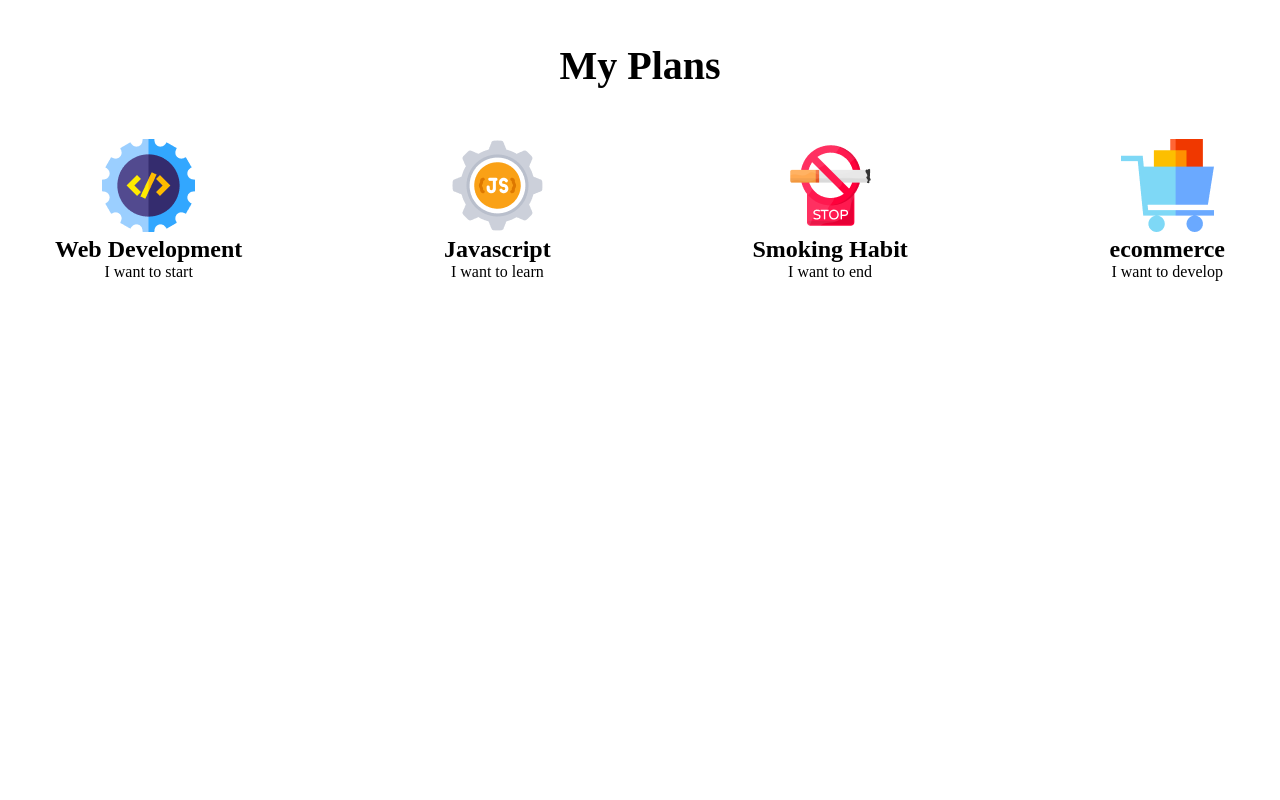
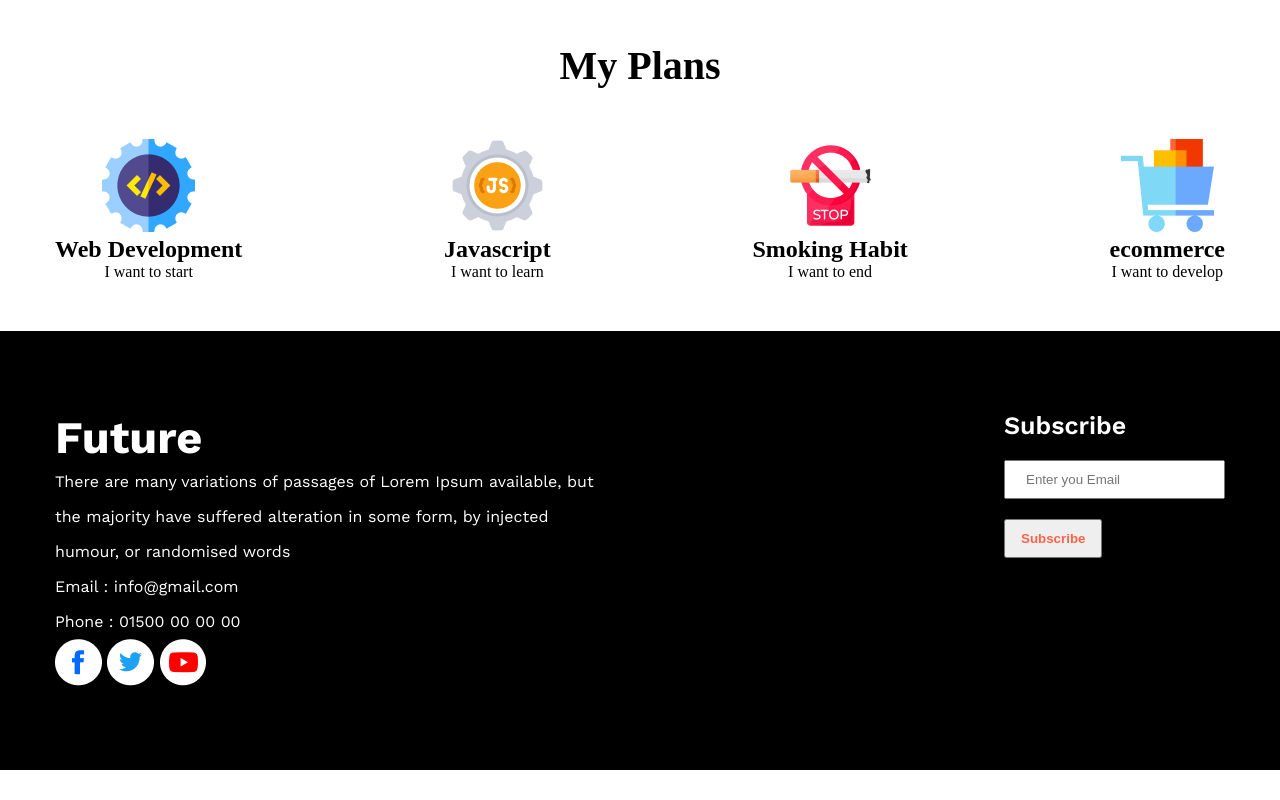
Before and after one commit to reaz950/new-year, a plain HTML site: page index.html in a window 1280 px wide. Shown: the part 1355-2155 px from the top of the page. Before the commit the page ends 1686 px from the top, so only its background shows below. Drawn offline with nearby package versions, Linux system fonts and the light colour scheme.

```diff
--- a/index.html
+++ b/index.html
@@ -1,10 +1,10 @@
 <!DOCTYPE html>
 <html lang="en">
   <head>
-    <meta charset="UTF-8">
-    <meta http-equiv="X-UA-Compatible" content="IE=edge">
-    <meta name="viewport" content="width=device-width, initial-scale=1.0">
-    <link rel="stylesheet" href="style.css">
+    <meta charset="UTF-8" />
+    <meta http-equiv="X-UA-Compatible" content="IE=edge" />
+    <meta name="viewport" content="width=device-width, initial-scale=1.0" />
+    <link rel="stylesheet" href="style.css" />
     <title>Asserment-01</title>
   </head>
   <body>
@@ -13,28 +13,35 @@
 
     <!-- Header part start -->
     <header>
-
-        <section id="banner" >
+      <section id="banner">
         <div class="container">
-                <h1 class="banner-title"><span>All Thinks Are</span><span>Possible If You</span> believe</h1>
-                <p>There are many variations of passages of Lorem Ipsum available, but the majority have suffered alteration in some form, by injected humour, or randomised words</p>
+          <h1 class="banner-title">
+            <span>All Thinks Are</span><span>Possible If You</span> believe
+          </h1>
+          <p>
+            There are many variations of passages of Lorem Ipsum available, but
+            the majority have suffered alteration in some form, by injected
+            humour, or randomised words
+          </p>
           <button>Contact Us</button>
         </div>
       </section>
-
     </header>
     <!-- Header part end -->
     <!-- Main part start -->
     <main>
-
       <!-- About part html start -->
       <section id="about" class="container">
         <div class="about-img">
-                <img src="images/person.png" alt="">
+          <img src="images/person.png" alt="" />
         </div>
         <div class="about-text">
           <h2>My failures of previous year</h2>
-                <p>Contrary to popular belief, Lorem Ipsum is not simply random text. It has roots in a piece of classical Latin literature from 45 BC, making it over 2000 years old. Richard McClintock.</p>
+          <p>
+            Contrary to popular belief, Lorem Ipsum is not simply random text.
+            It has roots in a piece of classical Latin literature from 45 BC,
+            making it over 2000 years old. Richard McClintock.
+          </p>
           <li>Contrary to popular belief, is not simply.</li>
           <li>Contrary to popular belief.</li>
           <li>Contrary to popular , is not simply.</li>
@@ -49,45 +56,53 @@
         <h2 class="my-plan-title">My Plans</h2>
         <div class="plan-items">
           <div class="plan-item">
-                    <img src="images/icons/web.png" alt="">
-                        <h2>Web Development
-                        </h2>
-                        <p>I want to start </p>
-                    </img>
+            <img src="images/icons/web.png" alt="web icons" />
+            <h2>Web Development</h2>
+            <p>I want to start</p>
           </div>
           <div class="plan-item">
-                    <img src="images/icons/js.png" alt="">
-                        <h2>Javascript
-                        </h2>
+            <img src="images/icons/js.png" alt="Javascript icons" />
+            <h2>Javascript</h2>
             <p>I want to learn</p>
-                    </img>
           </div>
           <div class="plan-item">
-                    <img src="images/icons/smoke.png" alt="">
-                        <h2>Smoking Habit
-                        </h2>
+            <img src="images/icons/smoke.png" alt="smoke icons" />
+            <h2>Smoking Habit</h2>
             <p>I want to end</p>
-                    </img>
           </div>
           <div class="plan-item">
-                    <img src="images/icons/ecom.png" alt="">
+            <img src="images/icons/ecom.png" alt=ecomarce icons">
             <h2>ecommerce</h2>
             <p>I want to develop</p>
-                    </img>
           </div>
         </div>
       </section>
       <!-- My plan part html end -->
-
     </main>
     <!-- Main part end -->
 
     <!--Footer part start  -->
 
-    <footer>
-
+    <footer id="footer" >
+        <div class="footer container">
+            <div class="footer-left">
+                <h2 class="footer-title">Future</h2>
+                <p>There are many variations of passages of Lorem Ipsum available, but the majority have suffered alteration in some form, by injected humour, or randomised words</p>
+                <p>Email : info@gmail.com</p>
+                <p>Phone : 01500 00 00 00</p>
+                <div class="footer-icons">
+                    <img src="images/icons/fb.png" alt="Footer icons">
+                    <img src="images/icons/twitter.png" alt="Footer icons">
+                    <img src="images/icons/youtube.png" alt="Footer icons">
+                </div>
+            </div>
+            <div class="footer-right">
+                <h3>Subscribe</h3>
+                <input type="text" placeholder="Enter you Email">
+                <button>Subscribe</button>
+            </div>
+        </div>
     </footer>
     <!--Footer part end  -->
-
   </body>
 </html>
--- a/style.css
+++ b/style.css
@@ -52,44 +52,86 @@
 }
 /* About part start */
 
-#about{
+#about {
   margin-top: 50px;
   display: flex;
   align-items: center;
   font-family: "Work Sans";
 }
-.about-text h2{
+.about-text h2 {
   padding-right: 330px;
   font-size: 40px;
   font-weight: 700;
   padding-bottom: 30px;
-
 }
-.about-text p{
+.about-text p {
   font-size: 16px;
   padding-bottom: 20px;
 }
 
-.about-text li{
+.about-text li {
   padding-bottom: 10px;
   list-style-type: none;
 }
 
 /* my Plan part start */
-#my-plan{
+#my-plan {
   margin-top: 30px;
   margin-bottom: 50px;
 }
-.my-plan-title{
+.my-plan-title {
   margin-top: 50px;
   margin-bottom: 50px;
-    text-align: center  ;
+  text-align: center;
   font-size: 40px;
   font-weight: 700;
 }
 
-.plan-items{
+.plan-items {
   display: flex;
   justify-content: space-between;
   text-align: center;
 }
+
+/* Footer part css start */
+#footer {
+  margin: 30px 0px;
+  padding: 80px 0;
+  background-color: #000;
+  color: #fff;
+}
+
+.footer {
+  display: flex;
+  font-family: "Work Sans";
+}
+
+.footer-title {
+  font-size: 45px;
+}
+.footer-left p {
+  padding-right: 400px;
+  line-height: 35px;
+}
+
+.footer-right h3 {
+  margin-bottom: 20px;
+  font-size: 25px;
+  font-weight: 600;
+}
+
+.footer-right input {
+  padding: 10px 20px;
+  margin-bottom: 20px;
+}
+.footer-right button{
+  padding: 10px 15px;
+  color: tomato;
+  font-weight: 700;
+  transition: all linear 0.3s;
+}
+
+.footer-right button:hover{
+  background-color: tomato;
+  color: #000;
+}
```
Lines whose indentation alone changed are shown as unchanged.
